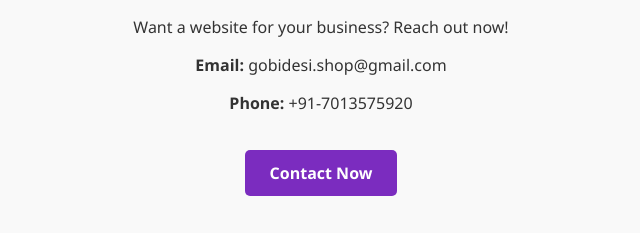
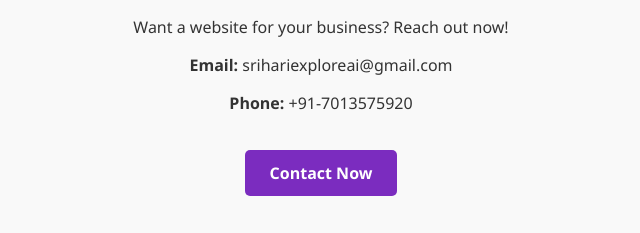
Before and after one commit to WATERMAN-PURIFIERS/Waterman-Purifiers, a plain HTML site: page services/index.html in a window 1280 px wide. Shown: the part 1005-1238 px from the top of the page, 319-959 px from the left. Drawn offline with Linux system fonts and the light colour scheme.

Commit message:
Update index.html

```diff
--- a/services/index.html
+++ b/services/index.html
@@ -135,10 +135,10 @@
   <h2>Contact Us</h2>
   <p>Want a website for your business? Reach out now!</p>
 
-  <p><strong>Email:</strong> gobidesi.shop@gmail.com</p>
+  <p><strong>Email:</strong> srihariexploreai@gmail.com</p>
   <p><strong>Phone:</strong> +91-7013575920</p>
 
-  <a href="mailto:gobidesi.shop@gmail.com" class="btn">Contact Now</a>
+  <a href="mailto:srihariexploreaip@gmail.com" class="btn">Contact Now</a>
 </section>
 
 <footer>
```
